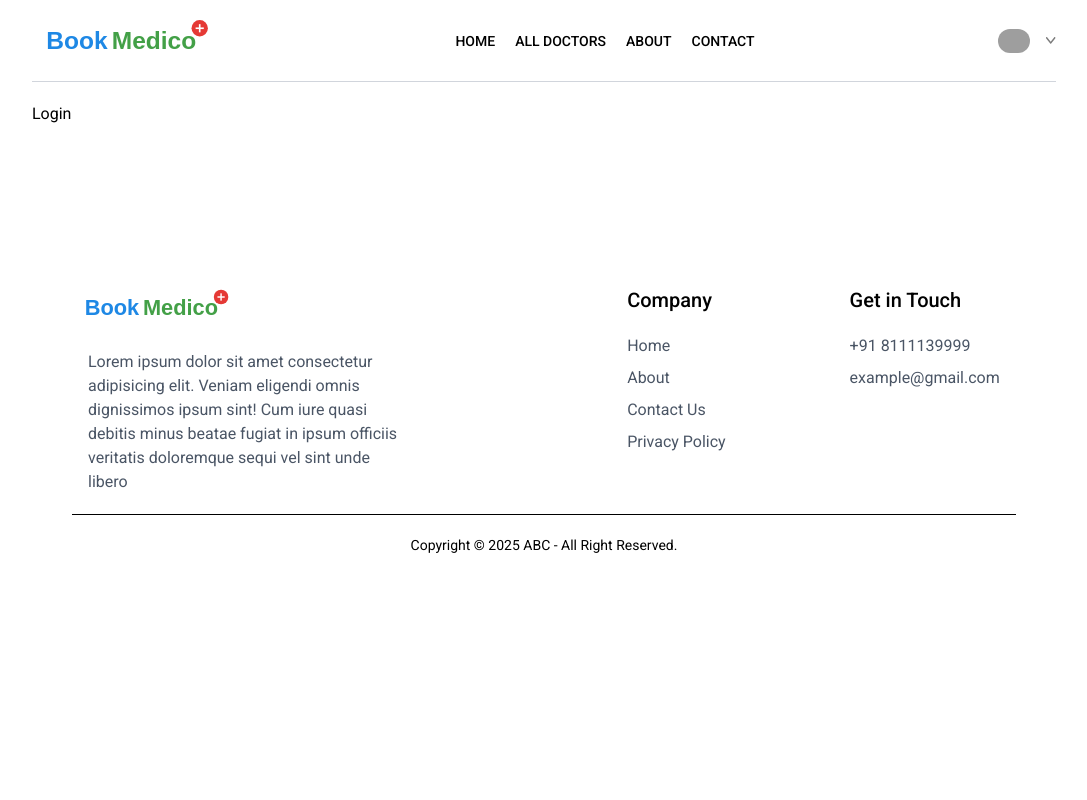
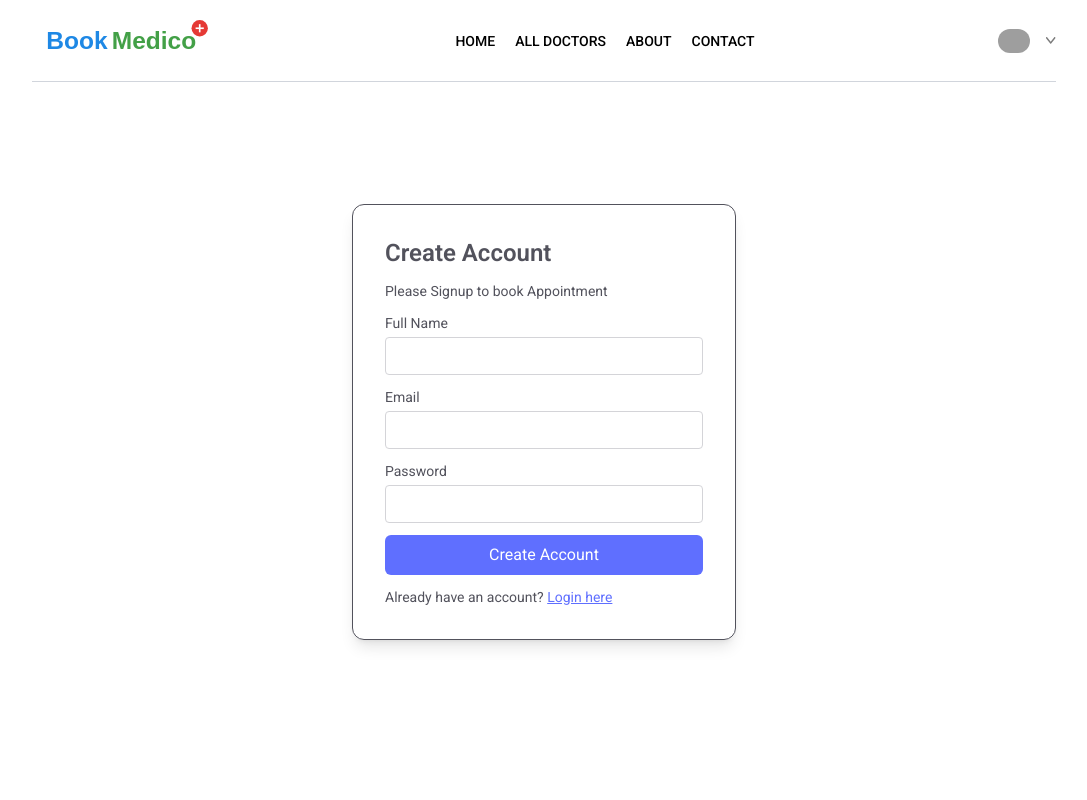
Before and after one commit to Sri170303/BookMedico, a React (Vite) app in the folder frontend/: page /login in a window 1280 px wide. Shown: the top 800 px of the page, without its empty margins (96-1183 px from the left). Built offline with nearby package versions, Linux system fonts and the light colour scheme; grey boxes are pictures that could not be loaded.

Commit message:
create signup-login page

```diff
--- a/frontend/src/pages/Login.jsx
+++ b/frontend/src/pages/Login.jsx
@@ -1,8 +1,46 @@
-import React from 'react'
+import React, { useState } from 'react'
 
 const Login = () => {
+  const [state, setState] = useState('signup');
+  const [email, setEmail] = useState('');
+  const [password, setPassword] = useState('');
+  const [name, setName] = useState('');
+
+  const onSubmitHandler = async (event) => {
+    event.preventDefault();
+
+  }
   return (
-    <div>Login</div>
+    <form className='min-h-[80vh] flex items-center'>
+      <div className='flex flex-col gap-3 m-auto p-8 min-w-[340px] sm:min-w-96 border rounded-xl text-zinc-600 text-sm shadow-lg'>
+        <p className='text-2xl font-semibold'>{state === 'signup' ? 'Create Account' : 'Login'}</p>
+        <p>Please {state === 'signup' ? 'Signup' : 'Login'} to book Appointment</p>
+        {
+          state==='signup'
+          &&
+          <div className='w-full'>
+            <p>Full Name</p>
+            <input className='border border-zinc-300 rounded w-full p-2 mt-1' type="text" onChange={(e) => setName(e.target.name)} value={name} required/>
+          </div>
+        }
+        <div>
+          <p>Email</p>
+          <input className='border border-zinc-300 rounded w-full p-2 mt-1' type="email" onChange={(e) => setEmail(e.target.name)} value={email} required/>
+        </div>
+        <div>
+          <p>Password</p>
+          <input className='border border-zinc-300 rounded w-full p-2 mt-1' type="password" onChange={(e) => setPassword(e.target.name)} value={password} required/>
+        </div>
+        <button className='w-full bg-primary text-white py-2 rounded-md text-base'>{state === 'signup' ? 'Create Account': 'Login'}</button>
+        {
+          state==='signup'
+          ?
+          <p>Already have an account? <span onClick={()=>setState('login')} className='text-primary underline cursor-pointer'>Login here</span></p>
+          :
+          <p>Create an new account? <span onClick={()=>setState('signup')} className='bg-primary underline cursor-pointer'>Click here</span></p>
+        }
+      </div>
+    </form>
   )
 }
 
```
